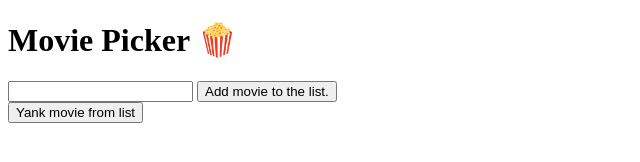
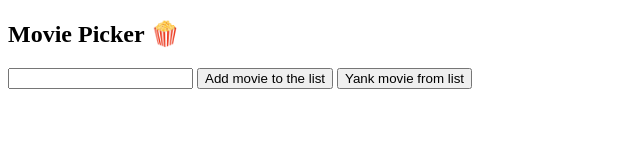
Before and after one commit to Pinjontall94/movie-picker, a website: page index.html in a window 1280 px wide. Shown: the whole page, without its empty margins (0-640 px from the left). Drawn offline with Linux system fonts and the light colour scheme.

Commit message:
add prettierrc, package lock, format index

```diff
--- a/index.html
+++ b/index.html
@@ -3,20 +3,21 @@
   <head>
     <title>Movie Picker 🍿</title>
     <meta charset="utf-8" />
-        <meta http-equiv="X-UA-Compatible" content="IE=edge">
-        <meta name="viewport" content="width=device-width, initial-scale=1.0">
-        <link href="images/favicon.ico" rel="icon" type="image/x-icon"/>
-        <script src="script.js" defer></script>
+    <meta http-equiv="X-UA-Compatible" content="IE=edge" />
+    <meta name="viewport" content="width=device-width, initial-scale=1.0" />
+    <link href="images/favicon.ico" rel="icon" type="image/x-icon" />
+    <link href="styles.css" rel="stylesheet" />
+    <script src="script.js" async></script>
   </head>
-    <body class="center">
+  <body>
+    <article class="moviePicker">
       <h1>Movie Picker 🍿</h1>
-
       <form class="center">
-            <input name="movie" type="text"/>
-            <input type="submit" value="Add movie to the list."/>
+        <input name="movie" type="text" />
+        <input type="submit" value="Add movie to the list" />
+        <input id="yankBtn" type="button" value="Yank movie from list" />
       </form>
-
-        <button id="yankBtn">Yank movie from list</button>
       <ul id="movies"></ul>
+    </article>
   </body>
 </html>
--- /dev/null
+++ b/package.json
@@ -0,0 +1,5 @@
+{
+  "devDependencies": {
+    "prettier": "3.2.5"
+  }
+}
```
Also changed, not shown: 3 other files. Lines whose indentation alone changed are shown as unchanged.
